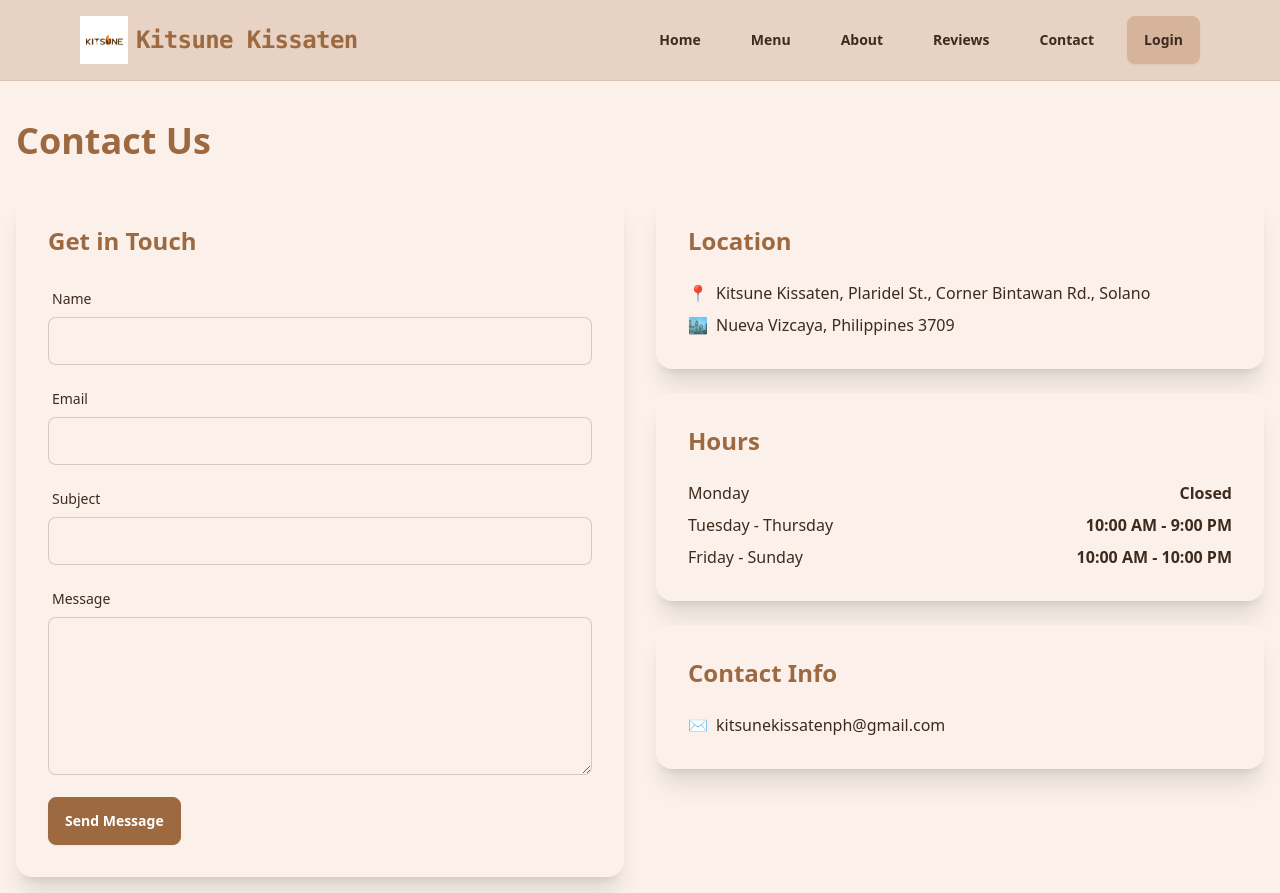
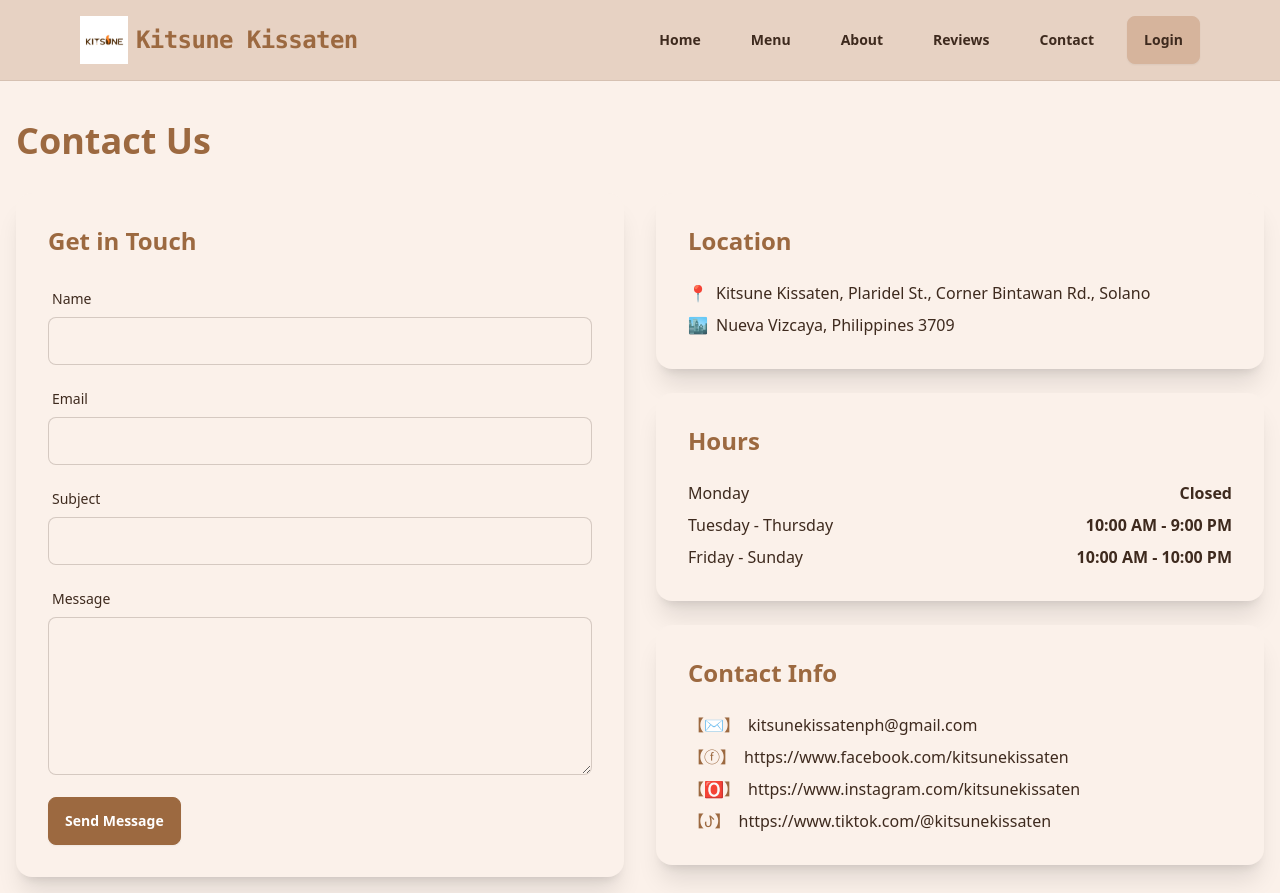
Before and after one commit to greengram24/kitsune-kissaten, a React (Vite) app in the folder frontend/: page /contact in a window 1280 px wide. Built offline with nearby package versions, Linux system fonts and the light colour scheme.

Commit message:
added social medias

```diff
--- a/frontend/src/pages/ContactPage.jsx
+++ b/frontend/src/pages/ContactPage.jsx
@@ -91,8 +91,20 @@ const ContactPage = () => {
                 <h2 className="card-title text-primary text-2xl">Contact Info</h2>
                 <div className="mt-4 space-y-2">
                   <p className="flex items-center gap-2">
-                    <span className="text-primary">✉️</span>
+                    <span className="text-primary">【✉️】</span>
                     <span>kitsunekissatenph@gmail.com</span>
+                  </p>
+                  <p className="flex items-center gap-2">
+                    <span className="text-primary">【ⓕ】</span>
+                    <span>https://www.facebook.com/kitsunekissaten</span>
+                  </p>
+                  <p className="flex items-center gap-2">
+                    <span className="text-primary">【🅾】</span>
+                    <span>https://www.instagram.com/kitsunekissaten</span>
+                  </p>
+                  <p className="flex items-center gap-2">
+                    <span className="text-primary">【ꚠ】</span>
+                    <span>https://www.tiktok.com/@kitsunekissaten</span>
                   </p>
                 </div>
               </div>
```
Also changed, not shown: frontend/src/pages/LoginPage.jsx (line endings or trailing spaces).
